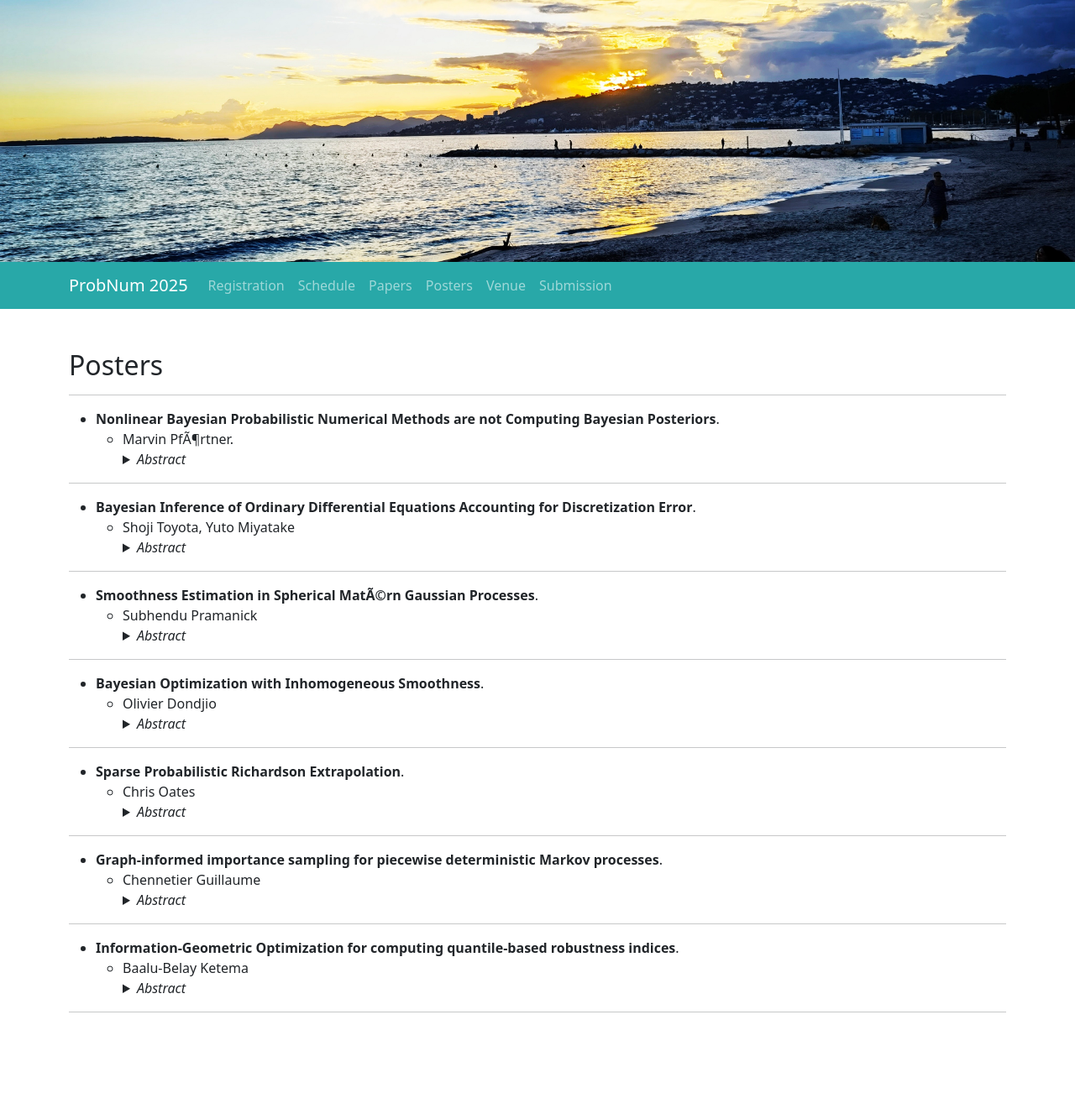
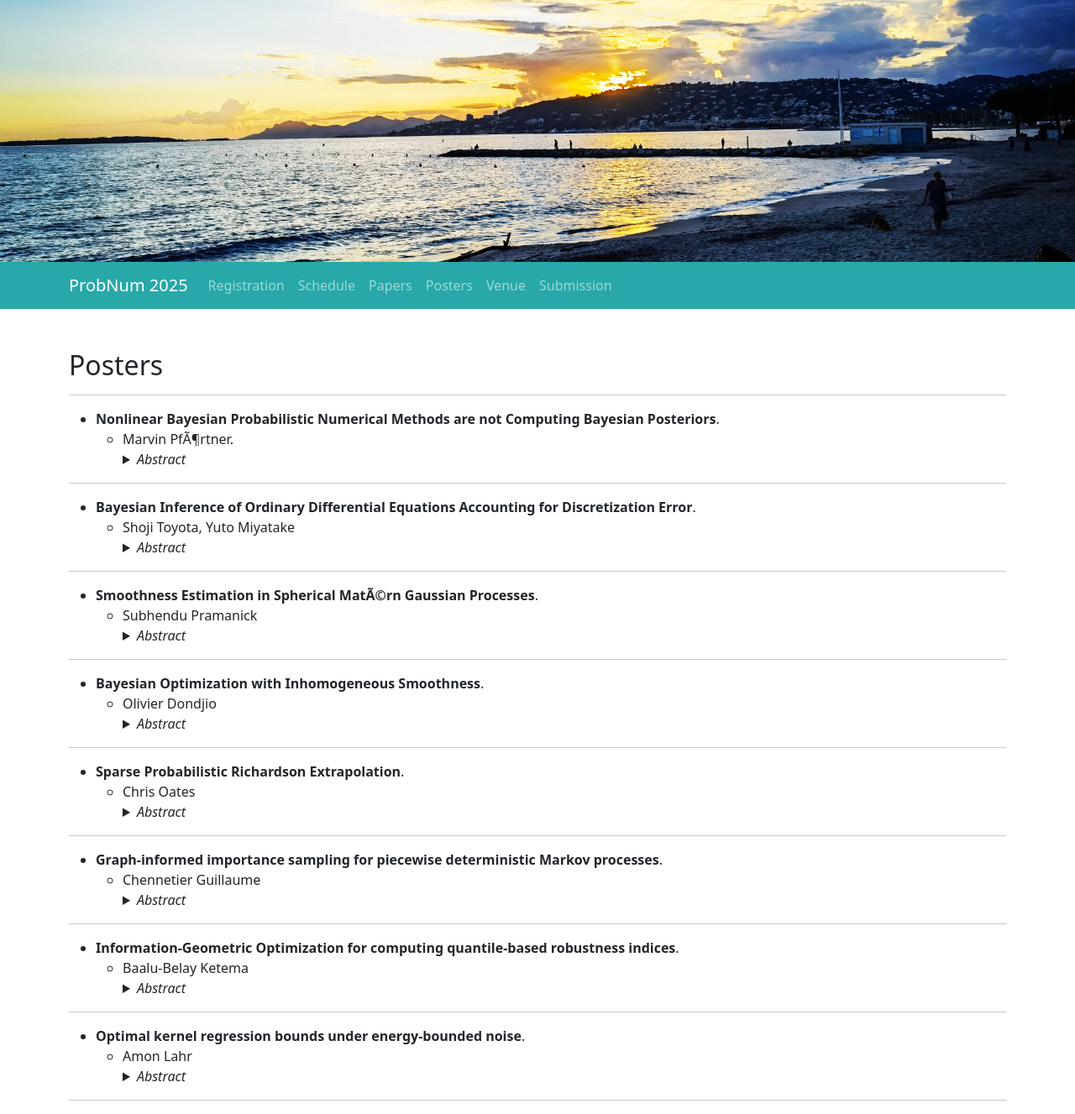
Before and after one commit to probnum2026/probnum2026.github.io, a Jekyll site: the page built from posters.md, in a window 1280 px wide. Shown: the whole page at 84% size. Built offline with Jekyll 4.4.1, drawn with Linux system fonts in a browser that asks for light colours; nearby versions of some CDN libraries; before the commit the page ends 1222 px from its top, so only the background shows below that; part of the change alters nothing that is shown.

Commit message:
Update posters.md

```diff
--- a/posters.md
+++ b/posters.md
@@ -55,3 +55,10 @@ header_image: Juan2.jpg
     <p> In the framework of uncertainty quantification (UQ) of computer codes (denoted G hereinafter), the role of probabilistic robustness methods is important in cases of presence of uncertainty on the probability distribution of the inputs of G. These two-step UQ methods consist in: (a) perturbing the input probability distributions of the computer code, (b) assessing the worst effect of the input perturbation on a quantity of interest (e.g. a quantile) of the output. In this communication, we focus on the second step which corresponds to an optimization problem on a parametric family of probability distributions. The objective function is a quantile of the output of G which depends on the parametric distribution of the input X. We discuss the specificity of this problem and the approach taken to solving it, which is based on natural evolution strategies and information-geometric optimization methods. An application to a toy case and an industrial case-study conclude the poster presentation. </p>  </details>
 
 ---
+- **Optimal kernel regression bounds under energy-bounded noise**.
+  - Amon Lahr
+    <details>
+    <summary><em>Abstract</em></summary>
+    <p> Non-conservative uncertainty bounds are key for both assessing an estimation algorithm’s accuracy and in view of downstream tasks, such as its deployment in safety-critical contexts. In this paper, we derive a tight, non-asymptotic uncertainty bound for kernel-based estimation, which can also handle correlated noise sequences. Its computation relies on a mild norm-boundedness assumption on the unknown function and the noise, returning the worst-case function realization within the hypothesis class at an arbitrary query input location. The value of this function is shown to be given in terms of the posterior mean and covariance of a Gaussian process for an optimal choice of the measurement noise covariance. By rigorously analyzing the proposed approach and comparing it with other results in the literature, we show its effectiveness in returning tight and easy-to-compute bounds for kernel-based estimates. </p>  </details>
+
+---
```
